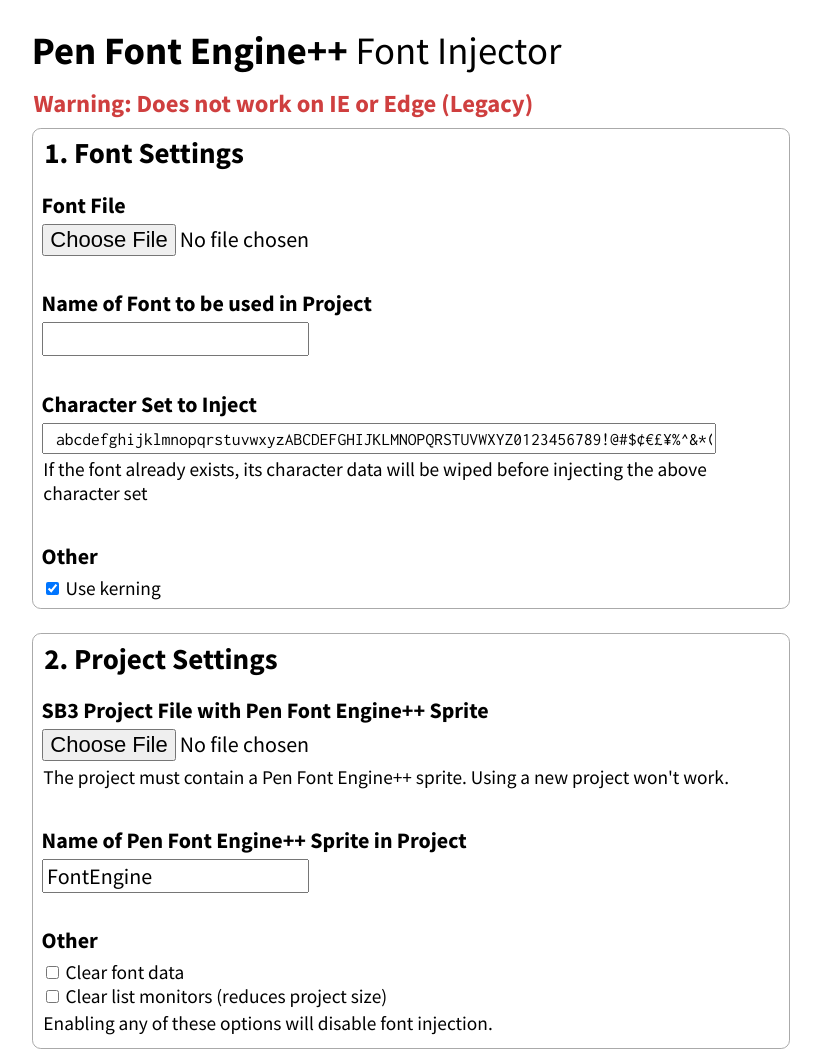
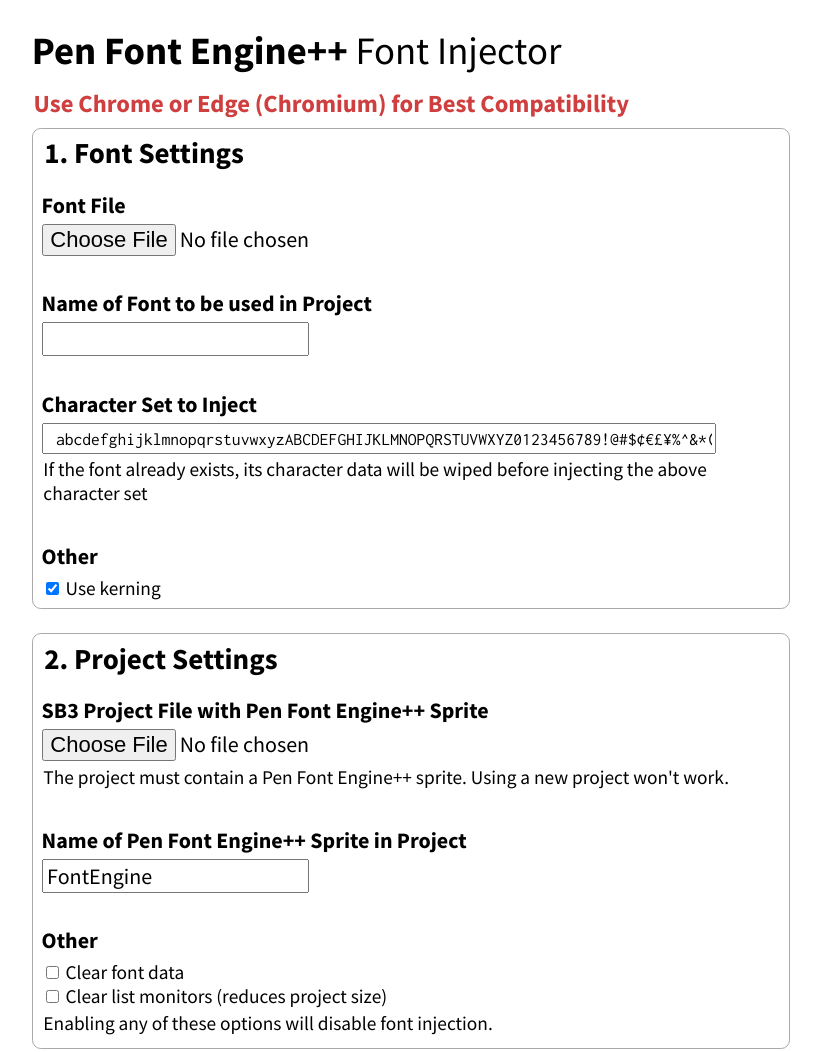
Before and after one commit to RexScratch/RexScratch.github.io, a plain HTML site: page PenFontEngineInjector/index.html in a window 1280 px wide. Shown: the top 1052 px of the page, without its empty margins (229-1050 px from the left). Drawn offline with Linux system fonts and the light colour scheme.

Commit message:
Updated browser notice
Updated browser notice in PenFontEngineInjector and PenTextEngineInjector

```diff
--- a/PenFontEngineInjector/index.html
+++ b/PenFontEngineInjector/index.html
@@ -14,7 +14,7 @@
     <div id="main">
 
         <h1>Pen Font Engine++ <span style="font-weight:400">Font Injector</span></h1>
-        <p class="warning">Warning: Does not work on IE or Edge (Legacy)</p>
+        <p class="warning">Use Chrome or Edge (Chromium) for Best Compatibility</p>
 
         <div class="section">
 
```
Also changed, not shown: PenTextEngineInjector/index.html (+1 -1 lines).
